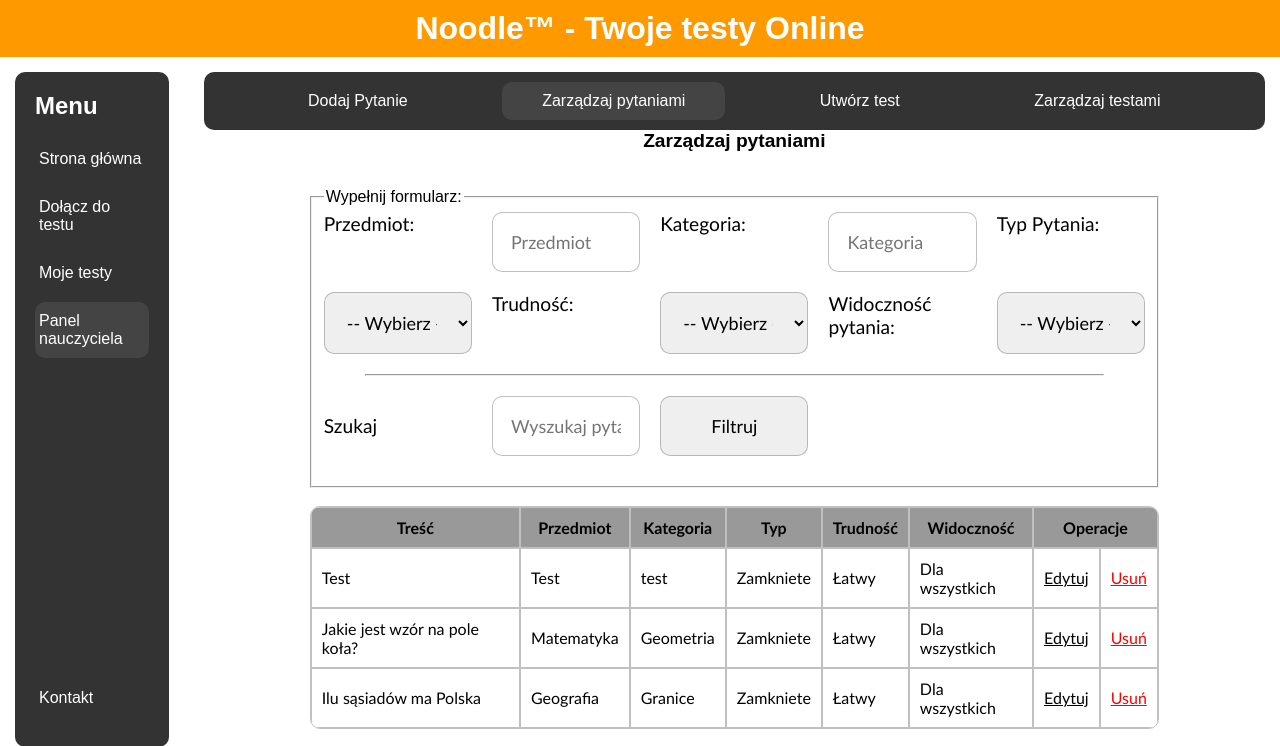
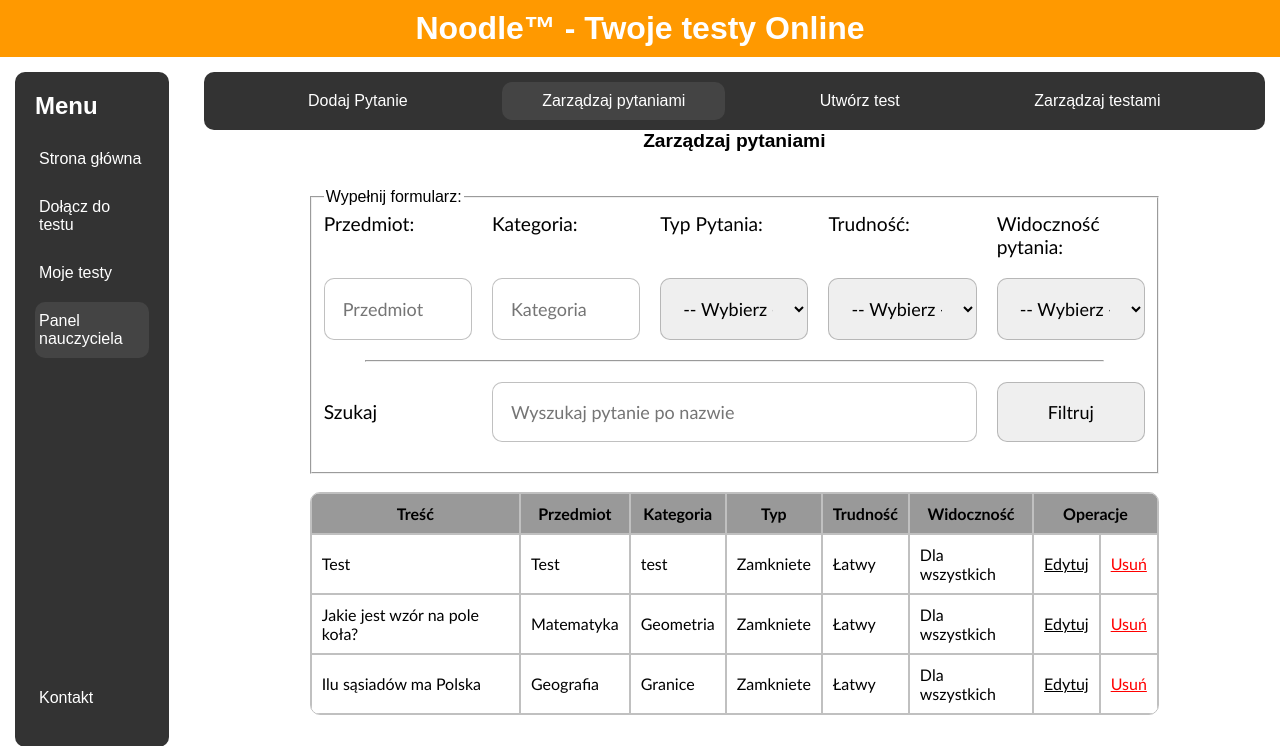
Before and after one commit to jakubludwiczak21/Noodle, a PHP site: page /html/panel_nauczyciela/zarz_pyt.php in a window 1280 px wide. Shown: the top 746 px of the page. Run offline with PHP 8.4, Linux system fonts and the light colour scheme; data comes from the database, SQL or seed files in the repository.

Commit message:
Add files via upload
Poprawa wizualnych bledów w formularzu

```diff
--- a/Strona/html/panel_nauczyciela/zarz_pyt.php
+++ b/Strona/html/panel_nauczyciela/zarz_pyt.php
@@ -44,23 +44,24 @@
                     <legend>Wypełnij formularz:</legend>
                     <form action="" method="GET" class="zarzadzaj">
                         <label for="przedmiot">Przedmiot:</label>
+                        <label for="kategoria">Kategoria:</label>
+                        <label for="typ">Typ Pytania:</label>
+                        <label for="poziom">Trudność:</label>
+                        <label for="prywatnosc">Widoczność pytania:</label>
                         <input type="text" id="przedmiot" name="przedmiot" placeholder="Przedmiot" value="<?php echo isset($_GET['przedmiot']) ? $_GET['przedmiot'] : ''; ?>">
-                        <label for="kategoria">Kategoria:</label>
                         <input type="text" id="kategoria" name="kategoria" placeholder="Kategoria" value="<?php echo isset($_GET['kategoria']) ? $_GET['kategoria'] : ''; ?>">
-                        <label for="typ">Typ Pytania:</label>
                         <select id="typ" name="typ">
                             <option value="">-- Wybierz --</option>
                             <option value="zamkniete" <?php echo isset($_GET['typ']) && $_GET['typ'] === 'zamkniete' ? 'selected' : ''; ?>>Zamknięte</option>
                             <option value="zamkniete_wiele" <?php echo isset($_GET['typ']) && $_GET['typ'] === 'zamkniete_wiele' ? 'selected' : ''; ?>>Zamknięte (Wielokrotny wybór)</option>
                         </select>
-                        <label for="poziom">Trudność:</label>
                         <select id="poziom" name="poziom">
                             <option value="">-- Wybierz --</option>
                             <option value="latwe" <?php echo isset($_GET['poziom']) && $_GET['poziom'] === 'latwe' ? 'selected' : ''; ?>>Łatwe</option>
                             <option value="srednie" <?php echo isset($_GET['poziom']) && $_GET['poziom'] === 'srednie' ? 'selected' : ''; ?>>Średnie</option>
                             <option value="trudne" <?php echo isset($_GET['poziom']) && $_GET['poziom'] === 'trudne' ? 'selected' : ''; ?>>Trudne</option>
                         </select>
-                        <label for="prywatnosc">Widoczność pytania:</label>
+
                         <select id="prywatnosc" name="prywatnosc">
                             <option value="">-- Wybierz --</option>
                             <option value="tylkoja" <?php echo isset($_GET['prywatnosc']) && $_GET['prywatnosc'] === 'tylkoja' ? 'selected' : ''; ?>>Tylko dla mnie</option>
@@ -68,8 +69,8 @@
                         </select>
                         <hr class="full-width" style="width: 90%; margin: auto;">
                         <label for="tresc" style="align-self: center;">Szukaj</label>
-                        <input type="text" id="tresc" name="tresc" placeholder="Wyszukaj pytanie po nazwie" value="<?php echo isset($_GET['tresc']) ? $_GET['tresc'] : ''; ?>">
-                        <input type="submit" value="Filtruj">
+                        <input type="text" id="tresc" name="tresc" style="grid-column: 2 / 5;" placeholder="Wyszukaj pytanie po nazwie" value="<?php echo isset($_GET['tresc']) ? $_GET['tresc'] : ''; ?>">
+                        <input type="submit" style="grid-column: 5 / 6;" value="Filtruj">
                     </form>
                 </fieldset>
                 <br>
```
